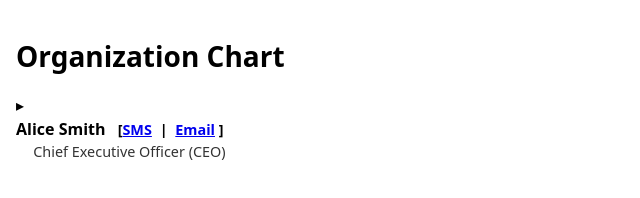
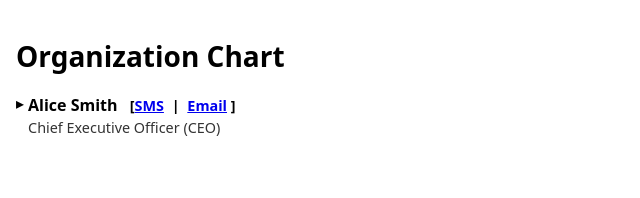
Before and after one commit to jshipc/org_chart, a plain HTML site: page index.html in a window 1280 px wide. Shown: the whole page, without its empty margins (0-640 px from the left). Drawn offline with Linux system fonts and the light colour scheme.

Commit message:
Fix line alignment of icon and name, add more sample data

```diff
--- a/index.html
+++ b/index.html
@@ -34,9 +34,12 @@
       margin: 0.25rem 0;
     }
 
-    /* Make summary clickable */
+    /* Make summary clickable and align custom icon with first line */
     summary {
       cursor: pointer;
+      display: flex;           /* Put icon (::before) and content on one row */
+      align-items: flex-start;  /* Align icon with the top (first line) of content */
+      gap: .25rem;              /* Small space between icon and content */
     }
 
     /* Hide default disclosure triangle across browsers */
@@ -46,11 +49,13 @@
 
     /* Custom disclosure icons */
     summary::before {
-      content: "▸ "; /* right arrow when closed */
-      transition: transform .2s ease;
+      content: "▸";            /* right arrow when closed */
+      flex: 0 0 auto;           /* Don't let the icon stretch */
+      line-height: 1;           /* Tighter box to align with text */
+      margin-top: 0.15em;       /* Nudge to visually align baseline */
     }
     details[open] > summary::before {
-      content: "▾ "; /* down arrow when open */
+      content: "▾";            /* down arrow when open */
     }
 
     /* Contact link styles */
@@ -60,7 +65,7 @@
 
     /* Two-line entry layout */
     .name-line { font-weight: bold; }
-    .title-line { font-size: 0.9em; color: #333; margin-left: 1.2em; }
+    .title-line { font-size: 0.9em; color: #333; /* no margin-left needed due to flex layout */ }
   </style>
 </head>
 <body>
@@ -85,12 +90,83 @@
       {
         firstName: "Bob", lastName: "Johnson", title: "VP of Operations", phone: null, email: "ops.vp@example.com",
         subordinates: [
-          { firstName: "Carol", lastName: "Lee", title: "Operations Manager — Region A", phone: "+15550000021", email: null },
-          { firstName: "David", lastName: "Wong", title: "Operations Manager — Region B", phone: "+15550000022", email: "opsb.manager@example.com" }
+          {
+            firstName: "Carol", lastName: "Lee", title: "Operations Manager — Region A", phone: "+15550000021", email: null,
+            subordinates: [
+              { firstName: "Wendy", lastName: "Park", title: "Team Lead — Warehouse",      phone: "+15550000031", email: "wh.lead@example.com" },
+              { firstName: "Noah",  lastName: "Patel", title: "Team Lead — Logistics",      phone: null,            email: "log.lead@example.com" },
+              { firstName: "Iris",  lastName: "Ng",    title: "Team Lead — Customer Service", phone: "+15550000033", email: null }
+            ]
+          },
+          {
+            firstName: "David", lastName: "Wong", title: "Operations Manager — Region B", phone: "+15550000022", email: "opsb.manager@example.com",
+            subordinates: [
+              { firstName: "Felix", lastName: "Young", title: "Team Lead — Fulfillment",    phone: null,            email: null },
+              { firstName: "Jade",  lastName: "Ortiz", title: "Team Lead — Transportation", phone: "+15550000035", email: "trans.lead@example.com" },
+              { firstName: "Ravi",  lastName: "Mehta", title: "Team Lead — Returns",        phone: "+15550000036", email: null }
+            ]
+          }
         ]
       },
       {
-        firstName: "Evelyn", lastName: "Clark", title: "VP of Finance", phone: "+15550000002", email: "finance.vp@example.com"
+        firstName: "Evelyn", lastName: "Clark", title: "VP of Finance", phone: "+15550000002", email: "finance.vp@example.com",
+        subordinates: [
+          {
+            firstName: "Grace", lastName: "Baker", title: "Controller", phone: null, email: "controller@example.com",
+            subordinates: [
+              { firstName: "Omar",   lastName: "Diaz",    title: "Senior Accountant", phone: "+15550000041", email: "sracct@example.com" },
+              { firstName: "Paige",  lastName: "Kim",     title: "AP/AR Lead",        phone: null,            email: "apar.lead@example.com" },
+              { firstName: "Quinn",  lastName: "Reeves",  title: "Payroll Lead",      phone: "+15550000043", email: null }
+            ]
+          },
+          {
+            firstName: "Henry", lastName: "Adams", title: "Treasury Manager", phone: "+15550000023", email: null,
+            subordinates: [
+              { firstName: "Sara",  lastName: "Lin",   title: "Analyst — Cash", phone: "+15550000051", email: null },
+              { firstName: "Tomas", lastName: "Ivanov", title: "Analyst — Risk", phone: null,            email: "risk.analyst@example.com" }
+            ]
+          }
+        ]
+      },
+      {
+        firstName: "Maya", lastName: "Garcia", title: "VP of Technology", phone: null, email: "tech.vp@example.com",
+        subordinates: [
+          {
+            firstName: "Nina", lastName: "Hughes", title: "Engineering Manager", phone: "+15550000024", email: "eng.manager@example.com",
+            subordinates: [
+              { firstName: "Uma",   lastName: "Zhang",   title: "Lead — Frontend", phone: "+15550000061", email: "fe.lead@example.com" },
+              { firstName: "Vince", lastName: "Cole",    title: "Lead — Backend",  phone: null,            email: "be.lead@example.com" },
+              { firstName: "Walt",  lastName: "Brown",   title: "Lead — DevOps",   phone: "+15550000063", email: null }
+            ]
+          },
+          {
+            firstName: "Olivia", lastName: "Nash", title: "IT Manager", phone: "+15550000025", email: null,
+            subordinates: [
+              { firstName: "Yara",  lastName: "Santos", title: "Systems Admin Lead", phone: "+15550000071", email: null },
+              { firstName: "Zane",  lastName: "Foster", title: "Service Desk Lead",  phone: null,            email: "sd.lead@example.com" }
+            ]
+          }
+        ]
+      },
+      {
+        firstName: "Peter", lastName: "Reed", title: "VP of Sales & Marketing", phone: "+15550000004", email: "salesmktg.vp@example.com",
+        subordinates: [
+          {
+            firstName: "Rosa", lastName: "Martin", title: "Sales Manager — Enterprise", phone: null, email: "sales.ent@example.com",
+            subordinates: [
+              { firstName: "Ava",  lastName: "Lopez", title: "Account Lead — East", phone: "+15550000081", email: null },
+              { firstName: "Ben",  lastName: "Choi",  title: "Account Lead — West", phone: null,            email: "acct.west@example.com" }
+            ]
+          },
+          {
+            firstName: "Sam", lastName: "Turner", title: "Marketing Manager", phone: "+15550000026", email: "mktg.manager@example.com",
+            subordinates: [
+              { firstName: "Cara", lastName: "Yates",  title: "Lead — Content", phone: null,            email: "content.lead@example.com" },
+              { firstName: "Drew", lastName: "Ibarra", title: "Lead — Events",  phone: "+15550000083", email: null },
+              { firstName: "Eli",  lastName: "Quinn",  title: "Lead — Growth",  phone: "+15550000084", email: "growth.lead@example.com" }
+            ]
+          }
+        ]
       }
     ]
   };
```
